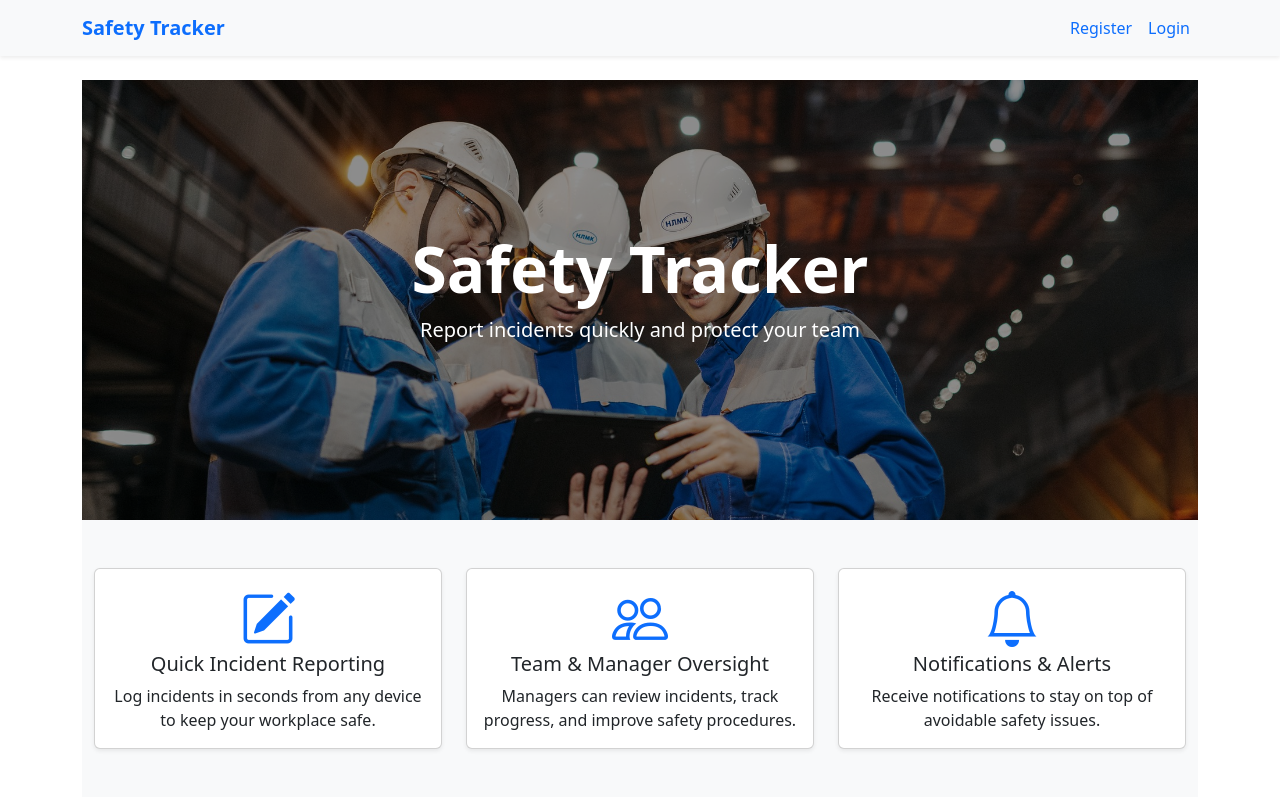
After one commit to Relge0323/Mikes-Safety-App, a Django app: page /welcome in a window 1280 px wide. The commit adds this page. Run offline with Django 5.2, Linux system fonts and the light colour scheme.

Commit message:
added homepage
homepage with hero picture

```diff
--- a/safetytracker/safetytracker/urls.py
+++ b/safetytracker/safetytracker/urls.py
@@ -23,6 +23,7 @@ from . import views
 urlpatterns = [
     path('admin/', admin.site.urls),
     path('', views.home_view, name='home'),
+    path('welcome', views.homepage, name='homepage'),
     path('incident_reporter/', include('incident_reporter.urls')),
     path('users/', include('users.urls')),
 ]
--- a/safetytracker/safetytracker/views.py
+++ b/safetytracker/safetytracker/views.py
@@ -1,4 +1,7 @@
-from django.shortcuts import redirect
+from django.shortcuts import redirect, render
+
+def homepage(request):
+    return render(request, 'homepage.html')
 
 def home_view(request):
     """
@@ -6,13 +9,13 @@ def home_view(request):
     - Not authenticated: redirect to login
     - Authenticated: redirect to appropriate page based on role
     """
-    # If user is not logged in, bring them to login page
+    #if user is not logged in, bring them to login page
     if not request.user.is_authenticated:
-        return redirect('users:login')
+        return render(request, 'homepage.html')
 
-    # If user is a manager, show them the dashboard
+    #if user is a manager, show them the dashboard
     if request.user.profile.is_manager():
         return redirect('incident:manager-dashboard')
 
-    # If user is an employee, redirect to report incident page
+    #if user is an employee, redirect to report incident page
     return redirect('incident:new-incident')
--- /dev/null
+++ b/safetytracker/templates/homepage.html
@@ -0,0 +1,50 @@
+{% extends 'layout.html' %}
+{% load static %}
+
+{% block title %}Welcome{% endblock %}
+
+{% block content %}
+<!-- Hero Section -->
+<section class="text-center text-white" style="position: relative;">
+    <img src="{% static 'images/safety-workers.jpg' %}" class="img-fluid w-100" style="max-height: 55vh; object-fit: cover;">
+    <div class="position-absolute top-0 start-0 w-100 h-100 d-flex flex-column justify-content-center align-items-center" style="background-color: rgba(0,0,0,0.45);">
+        <h1 class="display-3 fw-bold">Safety Tracker</h1>
+        <p class="lead mb-4">Report incidents quickly and protect your team</p>
+    </div>
+</section>
+
+<!-- Feature Cards -->
+<section class="py-5 bg-light">
+    <div class="container">
+        <div class="row g-4 text-center">
+            <div class="col-md-4">
+                <div class="card shadow-sm h-100">
+                    <div class="card-body">
+                        <i class="bi bi-pencil-square display-4 text-primary mb-3"></i>
+                        <h5 class="card-title">Quick Incident Reporting</h5>
+                        <p class="card-text">Log incidents in seconds from any device to keep your workplace safe.</p>
+                    </div>
+                </div>
+            </div>
+            <div class="col-md-4">
+                <div class="card shadow-sm h-100">
+                    <div class="card-body">
+                        <i class="bi bi-people display-4 text-primary mb-3"></i>
+                        <h5 class="card-title">Team & Manager Oversight</h5>
+                        <p class="card-text">Managers can review incidents, track progress, and improve safety procedures.</p>
+                    </div>
+                </div>
+            </div>
+            <div class="col-md-4">
+                <div class="card shadow-sm h-100">
+                    <div class="card-body">
+                        <i class="bi bi-bell display-4 text-primary mb-3"></i>
+                        <h5 class="card-title">Notifications & Alerts</h5>
+                        <p class="card-text">Receive notifications to stay on top of avoidable safety issues.</p>
+                    </div>
+                </div>
+            </div>
+        </div>
+    </div>
+</section>
+{% endblock %}
--- a/safetytracker/templates/layout.html
+++ b/safetytracker/templates/layout.html
@@ -14,6 +14,7 @@
     <!-- Bootstrap Icons -->
     <link rel="stylesheet" href="https://cdn.jsdelivr.net/npm/bootstrap-icons@1.11.1/font/bootstrap-icons.css">
     <script src="{% static 'js/main.js' %}" defer></script>
+    <link rel="stylesheet" href="{% static 'css/homepage.css' %}">
 </head>
 <body class="bg-white text-dark">
 
```
